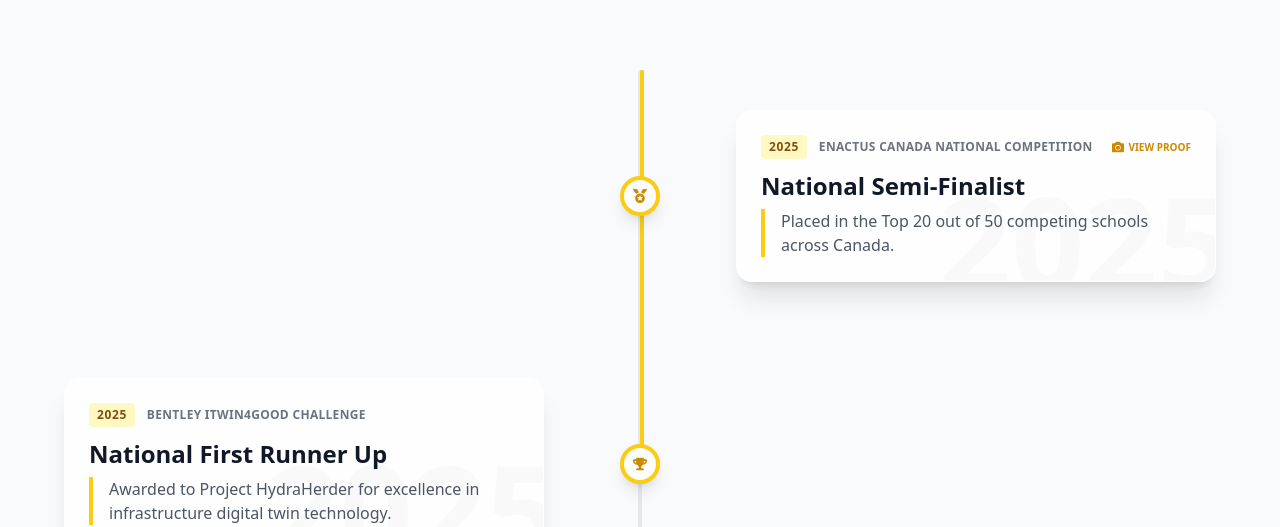
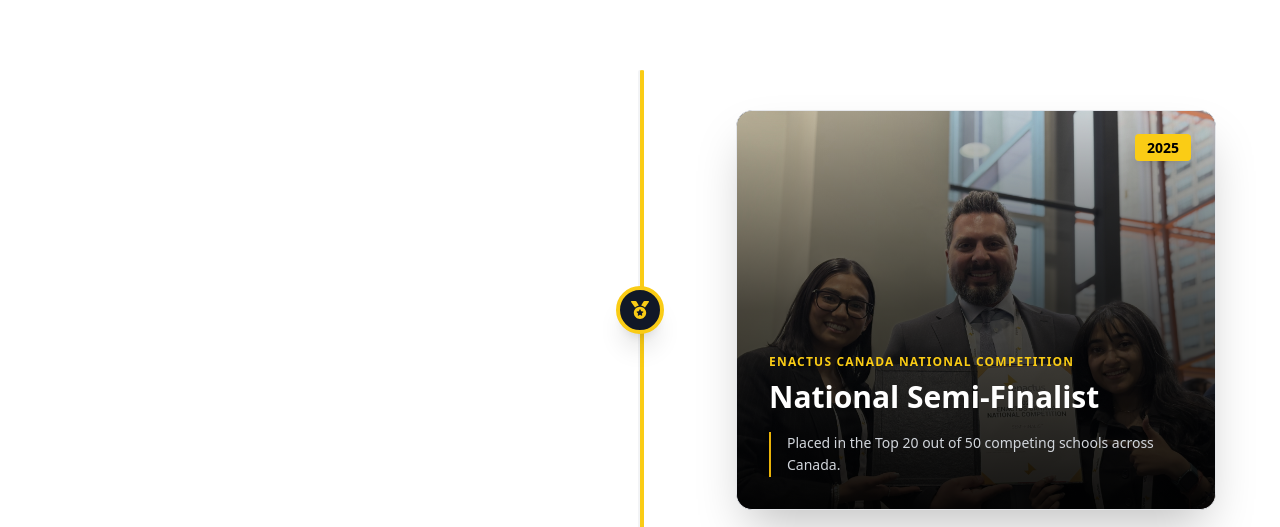
Before and after one commit to felix101930/enactus-site, a React (Vite) app: page /awards in a window 1280 px wide. Shown: the part 294-821 px from the top of the page. Built offline with nearby package versions, Linux system fonts and the light colour scheme.

Commit message:
fix errors with images

```diff
--- a/src/pages/AwardsPage.tsx
+++ b/src/pages/AwardsPage.tsx
@@ -2,18 +2,20 @@
 
 import { useState, useRef } from 'react';
 import { motion, AnimatePresence, useScroll, useSpring } from 'framer-motion';
-import { FaTrophy, FaMedal, FaCertificate, FaStar, FaTimes, FaCamera } from 'react-icons/fa';
+import { FaTrophy, FaMedal, FaCertificate, FaStar, FaTimes, FaExpandAlt } from 'react-icons/fa';
 
 import PageHeader from '../components/sections/shared/PageHeader';
 import awardsHeroBg from '../assets/backgrounds/background-hero.png';
 
-// --- IMAGE IMPORTS ---
-// Make sure these files exist in: src/assets/images/awards/
+// --- FIXED IMAGE IMPORTS ---
+// If a file is missing in your folder, these might error.
+// Ensure files exist at src/assets/images/awards/ or set variable to "" (empty string).
 import imgNationals2025 from '../assets/images/awards/Nationals-2025.jpg';
 import imgHsbcDesjardins from '../assets/images/awards/HSBC_and_Desjardin.jpg';
 import imgScotiabankClimate from '../assets/images/awards/Scotiabank_cc.JPG';
 import imgScotiabankYouthTrophy from '../assets/images/awards/Scotiabank_Youth1.jpg';
 import imgMapleLeaf from '../assets/images/awards/MapleLeaf.jpg';
+
 // --- DATA STRUCTURE ---
 interface AwardData {
   year: string;
@@ -38,7 +40,8 @@
     title: "Bentley iTwin4Good Challenge",
     category: "National First Runner Up",
     description: "Awarded to Project HydraHerder for excellence in infrastructure digital twin technology.",
-    icon: <FaTrophy />
+    icon: <FaTrophy />,
+    // No image here? It will auto-generate a gradient background.
   },
   {
     year: "2024",
@@ -77,7 +80,6 @@
   }
 ];
 
-// Special Mentions Separate Data
 const specialMentions = [
   {
     name: "Maple Leaf Club",
@@ -96,100 +98,123 @@
       animate={{ opacity: 1 }}
       exit={{ opacity: 0 }}
       onClick={onClose}
-      className="fixed inset-0 z-[100] flex items-center justify-center p-4 bg-black/90 backdrop-blur-md cursor-zoom-out"
+      className="fixed inset-0 z-[100] flex items-center justify-center p-4 bg-black/95 backdrop-blur-sm cursor-zoom-out"
     >
       <motion.div
-        initial={{ scale: 0.9, opacity: 0, y: 20 }}
-        animate={{ scale: 1, opacity: 1, y: 0 }}
-        exit={{ scale: 0.9, opacity: 0, y: 20 }}
+        initial={{ scale: 0.9, opacity: 0 }}
+        animate={{ scale: 1, opacity: 1 }}
+        exit={{ scale: 0.9, opacity: 0 }}
         onClick={(e) => e.stopPropagation()}
-        className="relative max-w-5xl w-full bg-white rounded-2xl overflow-hidden shadow-2xl cursor-default"
+        className="relative max-w-6xl w-full max-h-[90vh] flex flex-col items-center justify-center"
       >
         <button
           onClick={onClose}
-          className="absolute top-4 right-4 z-10 p-2 bg-black/50 text-white rounded-full hover:bg-black transition-colors"
+          className="absolute -top-12 right-0 text-white hover:text-yellow-400 transition-colors"
         >
-          <FaTimes size={20} />
+          <FaTimes size={30} />
         </button>
 
+        {/* Full Screen Image */}
         <img
           src={award.image}
           alt={award.title}
-          className="w-full h-auto max-h-[70vh] object-contain bg-gray-100"
+          className="w-full h-full object-contain max-h-[85vh] rounded-lg shadow-2xl"
         />
 
-        <div className="p-6 md:p-8">
-          <div className="flex items-center gap-3 mb-2">
-            <span className="bg-yellow-400 text-black text-xs font-bold px-2 py-1 rounded uppercase">
-              {award.year || "Special Recognition"}
-            </span>
-            <span className="text-gray-500 font-bold uppercase text-xs tracking-widest">
-              {award.title}
-            </span>
-          </div>
-          <h3 className="text-2xl md:text-3xl font-extrabold text-gray-900">
-            {award.category || award.name}
-          </h3>
+        <div className="mt-4 text-center">
+            <h3 className="text-xl font-bold text-white">{award.category}</h3>
+            <p className="text-gray-400">{award.year}</p>
         </div>
       </motion.div>
     </motion.div>
   );
 };
 
-const TimelineCard = ({ data, index, onOpen }: { data: AwardData; index: number; onOpen: (d: AwardData) => void }) => {
+// --- THE NEW POSTER CARD COMPONENT (Option 5) ---
+const PosterCard = ({ data, index, onOpen }: { data: AwardData; index: number; onOpen: (d: AwardData) => void }) => {
   const isEven = index % 2 === 0;
-  const hasImage = !!data.image;
 
   return (
-    <div className={`flex items-center justify-between w-full mb-12 md:mb-24 ${isEven ? 'md:flex-row' : 'md:flex-row-reverse'}`}>
+    <div className={`flex items-center justify-between w-full mb-16 ${isEven ? 'md:flex-row' : 'md:flex-row-reverse'}`}>
+
+      {/* Spacer to push card to side */}
       <div className="hidden md:block w-5/12" />
 
-      <div className="absolute left-4 md:left-1/2 -translate-x-1/2 w-10 h-10 bg-white border-4 border-yellow-400 rounded-full z-20 flex items-center justify-center shadow-lg">
-        <div className="text-yellow-600 text-sm">{data.icon}</div>
+      {/* Center Timeline Icon */}
+      <div className="absolute left-4 md:left-1/2 -translate-x-1/2 w-12 h-12 bg-gray-900 border-4 border-yellow-400 rounded-full z-20 flex items-center justify-center shadow-xl">
+        <div className="text-yellow-400 text-lg">{data.icon}</div>
       </div>
 
+      {/* THE POSTER CARD */}
       <motion.div
-        initial={{ opacity: 0, y: 50 }}
-        whileInView={{ opacity: 1, y: 0 }}
-        viewport={{ once: true, margin: "-100px" }}
+        initial={{ opacity: 0, y: 30, scale: 0.95 }}
+        whileInView={{ opacity: 1, y: 0, scale: 1 }}
+        viewport={{ once: true, margin: "-50px" }}
         transition={{ duration: 0.5, delay: 0.1 }}
-        onClick={() => hasImage && onOpen(data)}
-        className={`w-full pl-16 md:pl-0 md:w-5/12 ${hasImage ? 'cursor-pointer' : ''}`}
+        onClick={() => data.image && onOpen(data)}
+        className={`relative w-full pl-16 md:pl-0 md:w-5/12 group ${data.image ? 'cursor-pointer' : ''}`}
       >
-        <div className={`p-6 bg-white/80 backdrop-blur-md rounded-2xl shadow-xl border border-white/50 hover:border-yellow-400/50 transition-all duration-300 relative group overflow-hidden ${hasImage ? 'hover:scale-[1.02] hover:shadow-2xl' : ''}`}>
+        <div className="relative h-[400px] w-full rounded-2xl overflow-hidden shadow-2xl border border-gray-200 bg-gray-900">
 
-          <span className="absolute -right-4 -bottom-6 text-9xl font-bold text-gray-100 opacity-50 z-0 select-none group-hover:text-yellow-50 transition-colors duration-500">
+          {/* 1. BACKGROUND IMAGE or GRADIENT */}
+          {data.image ? (
+            <motion.img
+              src={data.image}
+              alt={data.title}
+              className="absolute inset-0 w-full h-full object-cover opacity-80 group-hover:opacity-100 transition-opacity duration-500"
+              whileHover={{ scale: 1.1 }}
+              transition={{ duration: 0.7 }}
+            />
+          ) : (
+            // Fallback Abstract Gradient if no image
+            <div className="absolute inset-0 w-full h-full bg-gradient-to-br from-gray-800 via-gray-900 to-black">
+               <div className="absolute inset-0 opacity-20" style={{ backgroundImage: 'radial-gradient(circle at 2px 2px, rgba(255,255,255,0.15) 1px, transparent 0)', backgroundSize: '20px 20px' }}></div>
+            </div>
+          )}
+
+          {/* 2. GRADIENT OVERLAY (For text readability) */}
+          <div className="absolute inset-0 bg-gradient-to-t from-black via-black/70 to-transparent opacity-90 group-hover:opacity-80 transition-opacity duration-500" />
+
+          {/* 3. CONTENT OVERLAY */}
+          <div className="absolute inset-0 p-8 flex flex-col justify-end text-left z-10">
+
+            {/* Top Badge */}
+            <div className="absolute top-6 right-6">
+               <span className="bg-yellow-400 text-black text-sm font-extrabold px-3 py-1 rounded shadow-lg">
                  {data.year}
                </span>
+            </div>
 
-          <div className="relative z-10">
-            <div className="flex items-center justify-between mb-3">
-              <div className="flex items-center gap-3">
-                <span className="bg-yellow-100 text-yellow-800 text-xs font-bold px-2 py-1 rounded uppercase tracking-wider">
-                  {data.year}
-                </span>
-                <span className="text-xs font-bold text-gray-500 uppercase tracking-wide">
-                  {data.title}
-                </span>
+            {/* Expand Hint Icon */}
+            {data.image && (
+                <div className="absolute top-6 left-6 opacity-0 group-hover:opacity-100 transition-opacity duration-300">
+                    <div className="bg-black/50 backdrop-blur-sm p-2 rounded-full text-white">
+                        <FaExpandAlt size={14} />
                     </div>
-              {hasImage && (
-                <div className="flex items-center gap-1 text-yellow-600">
-                  <FaCamera size={12} />
-                  <span className="text-[10px] font-bold uppercase">View Proof</span>
                 </div>
             )}
-            </div>
 
-            <h3 className="text-2xl font-extrabold text-gray-900 mb-2 leading-tight">
+            <motion.div
+               initial={{ y: 0 }}
+               whileHover={{ y: -5 }}
+               transition={{ duration: 0.3 }}
+            >
+              <h4 className="text-yellow-400 font-bold uppercase text-xs tracking-widest mb-2">
+                {data.title}
+              </h4>
+              <h3 className="text-3xl font-bold text-white mb-4 leading-tight">
                 {data.category}
               </h3>
 
+              {/* Description is now white on dark */}
               {data.description && (
-              <p className="text-gray-600 text-sm md:text-base leading-relaxed border-l-4 border-yellow-400 pl-4">
+                <p className="text-gray-300 text-sm leading-relaxed border-l-2 border-yellow-500 pl-4">
                   {data.description}
                 </p>
               )}
+            </motion.div>
           </div>
+
         </div>
       </motion.div>
     </div>
@@ -203,7 +228,7 @@
   const scaleY = useSpring(scrollYProgress, { stiffness: 100, damping: 30 });
 
   return (
-    <main className="bg-gray-50 min-h-screen">
+    <main className="bg-white min-h-screen">
       <PageHeader pageName="Achievements" title="Our Legacy of Impact." backgroundImage={awardsHeroBg} />
 
       <AnimatePresence>
@@ -214,20 +239,25 @@
 
       <div className="relative py-20 px-4 overflow-hidden">
         <div ref={containerRef} className="max-w-6xl mx-auto relative">
-          <div className="absolute left-4 md:left-1/2 top-0 bottom-0 w-1 bg-gray-200 -translate-x-1/2 rounded-full"></div>
+
+          {/* Timeline Line (Background) */}
+          <div className="absolute left-4 md:left-1/2 top-0 bottom-0 w-1 bg-gray-100 -translate-x-1/2 rounded-full"></div>
+
+          {/* Timeline Line (Progress - Yellow) */}
           <motion.div
             style={{ scaleY, originY: 0 }}
-            className="absolute left-4 md:left-1/2 top-0 bottom-0 w-1 bg-yellow-400 -translate-x-1/2 rounded-full z-10"
+            className="absolute left-4 md:left-1/2 top-0 bottom-0 w-1 bg-yellow-400 -translate-x-1/2 rounded-full z-10 origin-top"
           />
 
           <div className="relative z-10 pt-10">
             {awards.map((award, index) => (
-              <TimelineCard key={index} data={award} index={index} onOpen={setSelectedAward} />
+              <PosterCard key={index} data={award} index={index} onOpen={setSelectedAward} />
             ))}
           </div>
         </div>
       </div>
 
+      {/* Hall of Fame Section */}
       <section className="py-24 bg-gray-900 text-white">
         <div className="max-w-4xl mx-auto px-4 text-center">
           <FaStar className="text-yellow-400 text-4xl mx-auto mb-6" />
@@ -241,13 +271,13 @@
                 onClick={() => setSelectedAward(mention as any)}
                 className="bg-white/5 border border-white/10 rounded-2xl p-8 hover:bg-white/10 transition-all cursor-pointer group flex flex-col md:flex-row items-center gap-8 text-left"
               >
-                <div className="w-full md:w-1/3 h-48 rounded-xl overflow-hidden">
+                <div className="w-full md:w-1/3 h-48 rounded-xl overflow-hidden relative">
+                   <div className="absolute inset-0 bg-black/20 group-hover:bg-transparent transition-colors z-10"></div>
                    <img src={mention.image} alt={mention.recipient} className="w-full h-full object-cover group-hover:scale-110 transition-transform duration-500" />
                 </div>
                 <div className="flex-1">
                   <div className="flex items-center gap-2 mb-2">
                     <h3 className="text-xl font-bold text-yellow-400">{mention.name}</h3>
-                    <FaCamera className="text-white/20 group-hover:text-yellow-400 transition-colors" />
                   </div>
                   <p className="text-2xl font-bold text-white mb-2">{mention.recipient}</p>
                   <p className="text-gray-400 text-sm leading-relaxed">{mention.description}</p>
```
Lines whose indentation alone changed are shown as unchanged.
